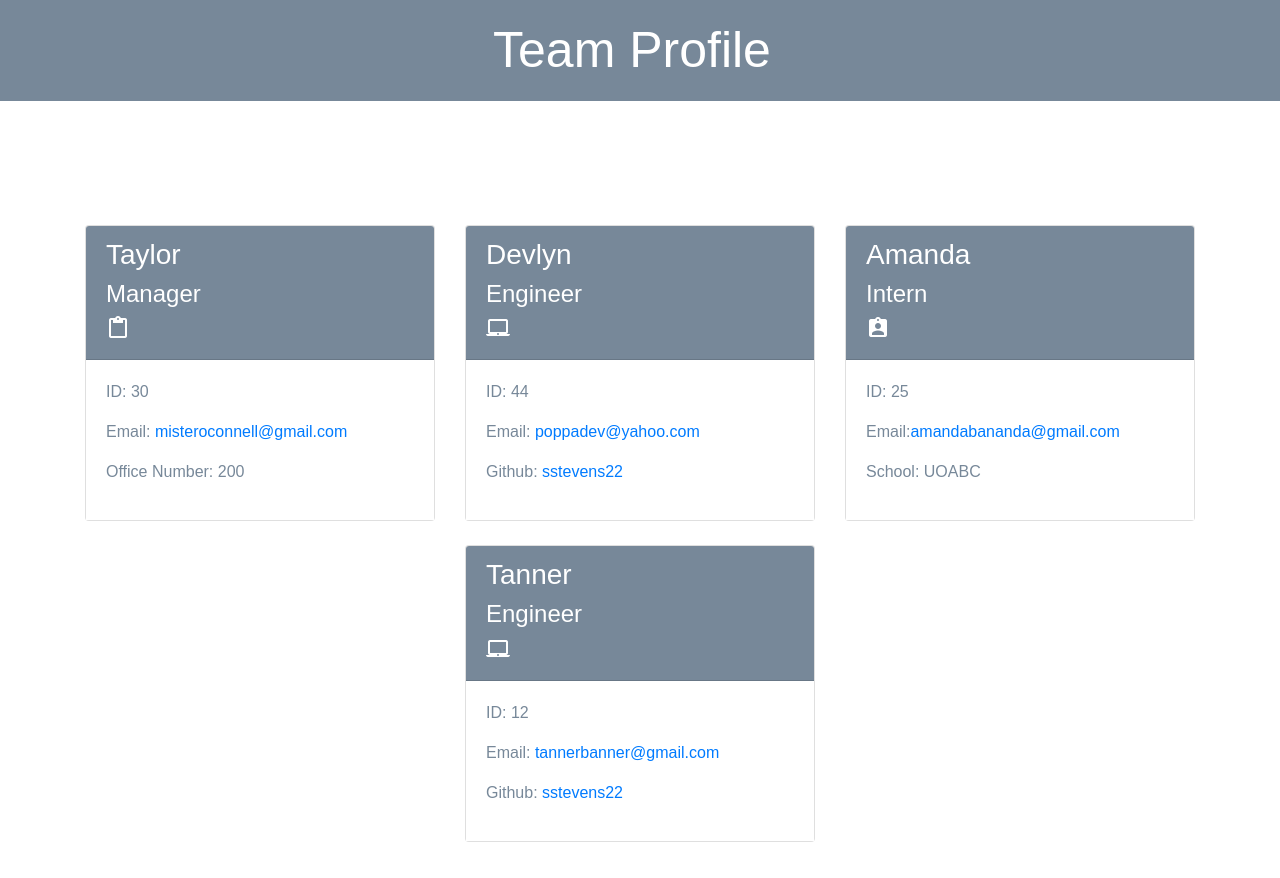
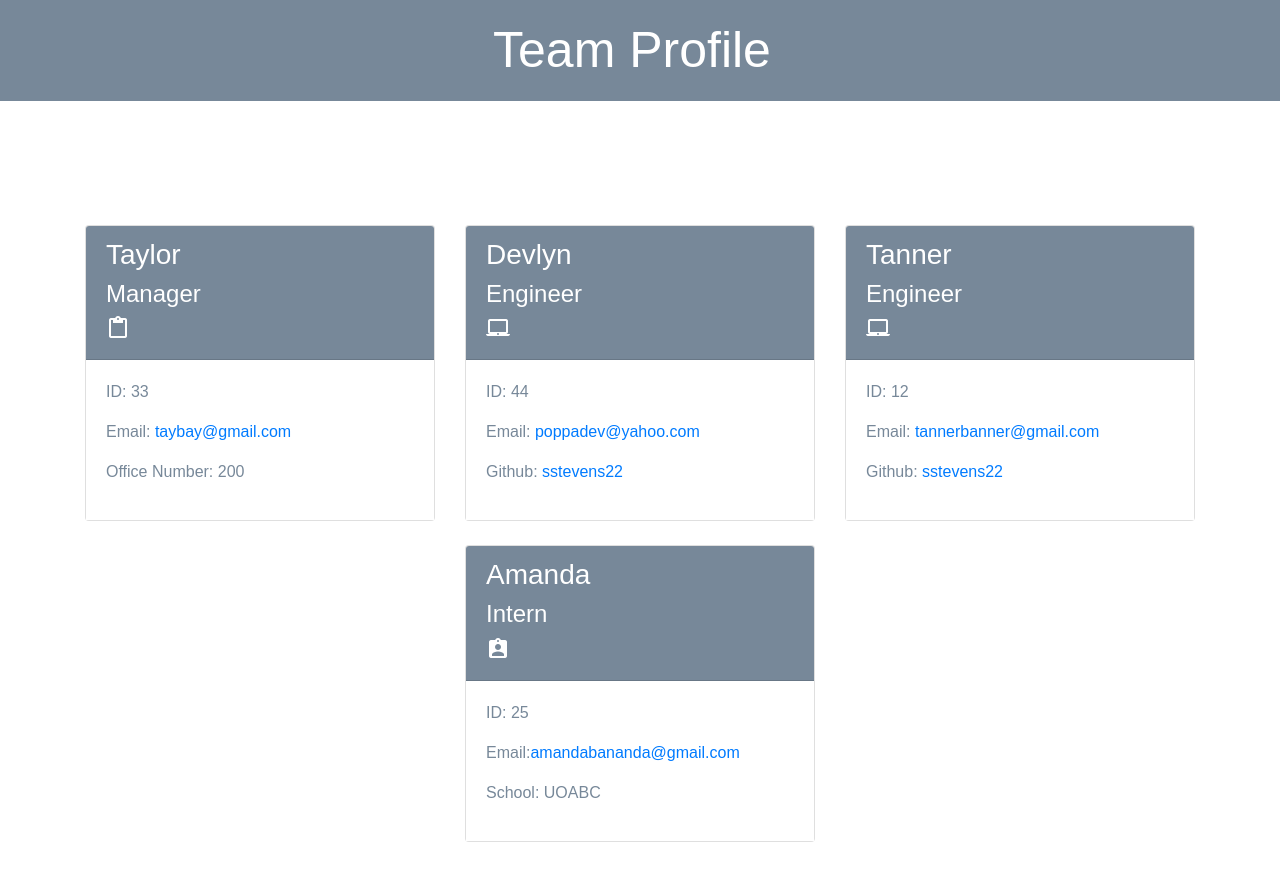
Before and after one commit to sstevens22/Teams-Gen, a website: page dist/index.html in a window 1280 px wide. Drawn offline with nearby package versions, Linux system fonts and the light colour scheme.

Commit message:
now final

```diff
--- a/dist/index.html
+++ b/dist/index.html
@@ -4,7 +4,7 @@
   <head>
       <meta charset="UTF-8">
       <meta name="viewport" content="width=device-width, initial-scale=1.0">
-      <title>Team Profile</title>
+      <title>Crewnet</title>
       <link rel="stylesheet" href="https://cdnjs.cloudflare.com/ajax/libs/font-awesome/5.11.2/css/all.min.css">
       <link href="https://fonts.googleapis.com/css?family=Public+Sans:300i,300,500&display=swap" rel="stylesheet">
       <link rel="stylesheet" href="https://stackpath.bootstrapcdn.com/bootstrap/4.5.0/css/bootstrap.min.css" integrity="sha384-9aIt2nRpC12Uk9gS9baDl411NQApFmC26EwAOH8WgZl5MYYxFfc+NcPb1dKGj7Sk" crossorigin="anonymous">
@@ -30,8 +30,8 @@
             </div>
 
             <div class="card-body">
-                <p class="id">ID: 30</p>
-                <p class="email">Email: <a href="mailto:misteroconnell@gmail.com">misteroconnell@gmail.com</a></p>
+                <p class="id">ID: 33</p>
+                <p class="email">Email: <a href="mailto:taybay@gmail.com">taybay@gmail.com</a></p>
                 <p class="office">Office Number: 200</p>
             </div>
 
@@ -57,21 +57,6 @@
     <div class="col-4 mt-4">
         <div class="card h-100">
             <div class="card-header">
-                <h3>Amanda</h3>
-                <h4>Intern</h4><i class="material-icons">assignment_ind</i>
-            </div>
-
-            <div class="card-body">
-                <p class="id">ID: 25</p>
-                <p class="email">Email:<a href="mailto:amandabananda@gmail.com">amandabananda@gmail.com</a></p>
-                <p class="school">School: UOABC</p>
-            </div>
-    </div>
-</div>
-
-    <div class="col-4 mt-4">
-        <div class="card h-100">
-            <div class="card-header">
                 <h3>Tanner</h3>
                 <h4>Engineer</h4><i class="material-icons">laptop_mac</i>
             </div>
@@ -85,6 +70,21 @@
         </div>
     </div>
 
+    <div class="col-4 mt-4">
+        <div class="card h-100">
+            <div class="card-header">
+                <h3>Amanda</h3>
+                <h4>Intern</h4><i class="material-icons">assignment_ind</i>
+            </div>
+
+            <div class="card-body">
+                <p class="id">ID: 25</p>
+                <p class="email">Email:<a href="mailto:amandabananda@gmail.com">amandabananda@gmail.com</a></p>
+                <p class="school">School: UOABC</p>
+            </div>
+    </div>
+</div>
+
               </div>
           </div>
       </main>
```
